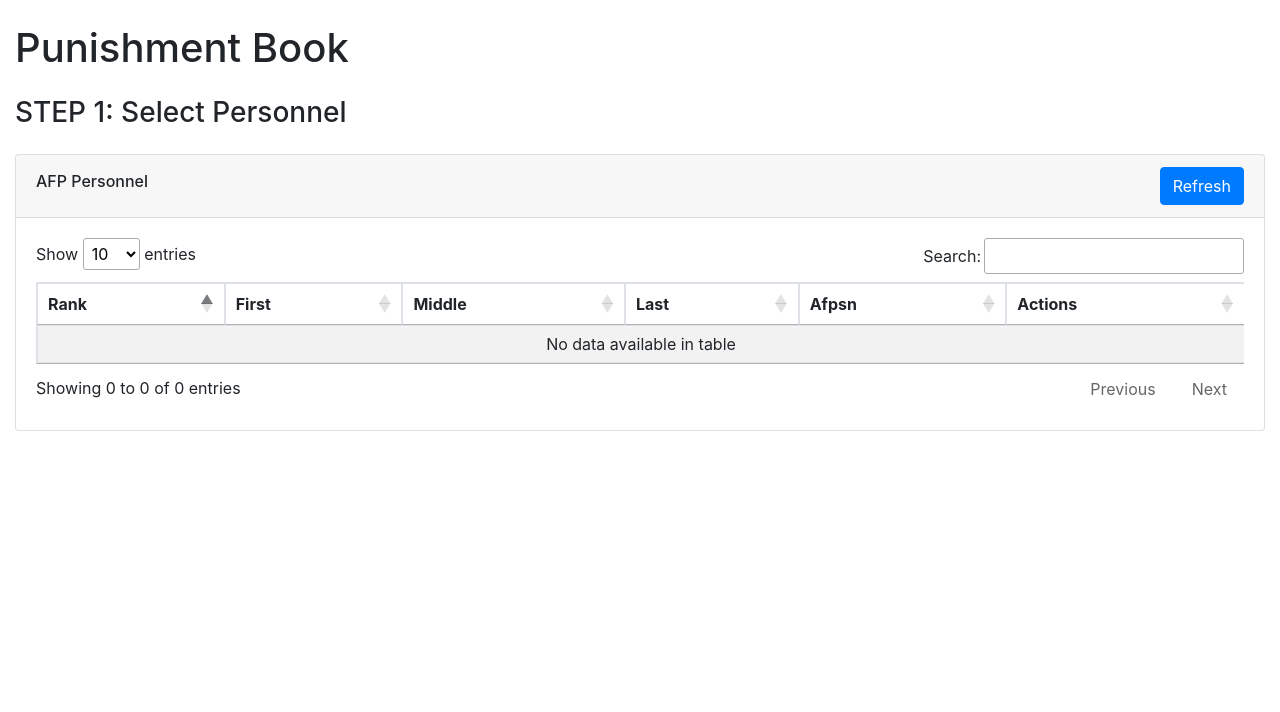
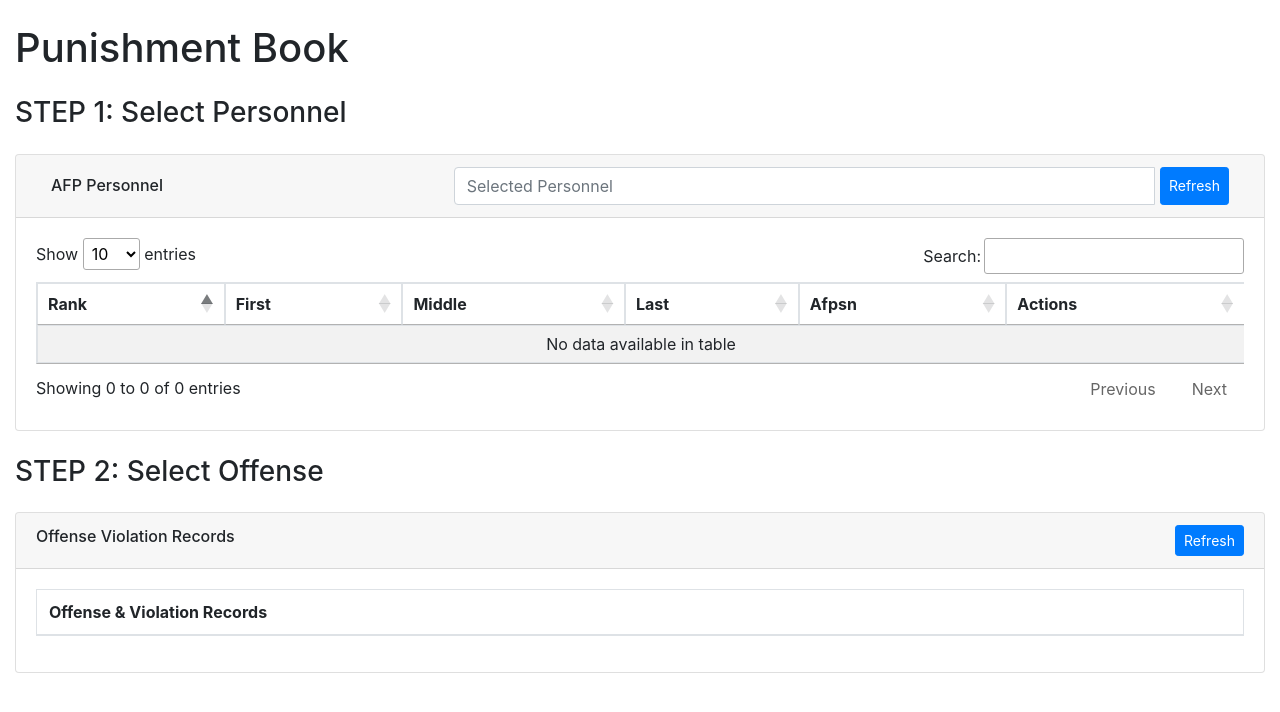
Before and after one commit to codefilterPH/PunishmentBook, a Django app: page /book/ in a window 1280 px wide. Shown: the top 712 px of the page. Run offline with Django 4.2, Linux system fonts and the light colour scheme; data that the repository does not hold is empty; some libraries are stand-ins or nearby versions.

Commit message:
add frontend from afp personnel

```diff
--- /dev/null
+++ b/book/static/js/load_dt_offense.js
@@ -0,0 +1,25 @@
+function initializeOffenseDataTable() {
+
+    var showOffenseTable = $('#showOffenseTable').DataTable({
+        serverSide: true,
+        processing: true,
+        ajax: {
+            url: '/get-offense/',
+            type: 'GET',
+        },
+        columns: [
+            { data: 'violation' },
+            { data: 'actions' }
+        ]
+    });
+
+    // Function to refresh the DataTable
+    function fetchOffense() {
+        showOffenseTable.ajax.reload();
+    }
+
+    // Trigger DataTable refresh when the button is clicked
+    $('#refreshOffenseRecords').on('click', function () {
+        fetchOffense();
+    });
+}
--- a/book/static/js/load_dt_personnel.js
+++ b/book/static/js/load_dt_personnel.js
@@ -1,4 +1,4 @@
-$(document).ready(function () {
+ function initializePersonnelDataTable() {
     // Define the DataTable
     var personnelTable = $('#showPersonnel').DataTable({
         serverSide: true,
@@ -27,4 +27,4 @@ $(document).ready(function () {
     $('#refreshDataTable').on('click', function () {
         fetchPersonnel();
     });
-});
+}
--- a/book/templates/book/punishment_book_page.html
+++ b/book/templates/book/punishment_book_page.html
@@ -21,13 +21,19 @@
     <h1 class="mt-4 mb-4">Punishment Book</h1>
     <h3>STEP 1: Select Personnel</h3>
 
-    <div class="mt-4">
-        <div class="card">
-            <div class="card-header d-flex justify-content-between align-items-center">
-                <h6>AFP Personnel</h6>
-                <button id="refreshDataTable" class="btn btn-primary">Refresh</button>
-            </div>
-            <div class="card-body">
+    <div class="mt-4 b-4">
+         <div class="card">
+             <div class="card-header d-flex justify-content-between align-items-center">
+                 <h6 class="mb-0 col-2">AFP Personnel</h6>
+                 <div class="col-8">
+                     <div class="input-group">
+                        <input type="text" id="personnelSelected" class="form-control" placeholder="Selected Personnel">&nbsp
+                        <button id="refreshDataTable" class="btn btn-primary btn-sm">Refresh</button>
+                     </div>
+                 </div>
+             </div>
+
+             <div class="card-body">
                 <div class="table-responsive">
                     <table class="table table-bordered table-striped clustered" id="showPersonnel">
                         <thead>
@@ -40,9 +46,28 @@
                                 <th>Actions</th>
                             </tr>
                         </thead>
-                        <tbody>
-                            <!-- Table data rows go here -->
-                        </tbody>
+                        <tbody></tbody>
+                    </table>
+                </div>
+             </div>
+         </div>
+    </div>
+
+    <h3 class="mt-4 mb-4">STEP 2: Select Offense</h3>
+
+    <div class="mt-4 mb-4">
+        <div class="card">
+            <div class="card-header d-flex justify-content-between align-items-center">
+                <h6>Offense Violation Records</h6>
+                <button id="refreshOffenseRecords" class="btn btn-primary btn-sm">Refresh</button>
+            </div>
+            <div class="card-body">
+                <div class="table-responsive">
+                    <table class="table table-bordered table-striped clustered" id="showOffenseTable">
+                        <thead>
+                            <tr><th>Offense & Violation Records</th></tr>
+                        </thead>
+                        <tbody></tbody>
                     </table>
                 </div>
             </div>
@@ -52,12 +77,20 @@
 </div>
 {% endblock %}
 {% block extra_js %}
-<!-- jQuery and Bootstrap JS -->
+    <!-- jQuery and Bootstrap JS -->
     <script src="https://code.jquery.com/jquery-3.7.1.min.js" integrity="sha256-/JqT3SQfawRcv/BIHPThkBvs0OEvtFFmqPF/lYI/Cxo=" crossorigin="anonymous"></script>
     <script src="https://maxcdn.bootstrapcdn.com/bootstrap/4.5.2/js/bootstrap.min.js"></script>
     <script src="https://cdn.jsdelivr.net/npm/sweetalert2@10"></script> <!-- SweetAlert2 JS -->
     <script src="https://cdn.datatables.net/v/bs5/dt-1.13.6/datatables.min.js"></script>
     <script src="{% static 'js/load_dt_personnel.js' %}"></script>
+    <script src="{% static 'js/load_dt_offense.js' %}"></script>
+
+    <script>
+        $(document).ready(function () {
+            initializePersonnelDataTable();
+            //initializeOffenseDataTable();
+        });
+    </script>
 {% endblock %}
 </body>
 </html>
--- a/book/urls.py
+++ b/book/urls.py
@@ -4,4 +4,5 @@ from . import views  # Import the view function from the appropriate location
 urlpatterns = [
     path('get-personnel/', views.get_personnel, name='get_personnel'),
     path('book/', views.punishment_book, name='punishment_book'),
+    path('get-offense/', views.get_offense, name='get_offense'),
 ]
--- a/book/views.py
+++ b/book/views.py
@@ -1,7 +1,7 @@
 from django.shortcuts import render
 # from django.contrib.auth.decorators import login_required
 from django.db.models import Q
-from .models import AFP_Personnel
+from .models import AFP_Personnel, OffenseLibrary
 from django.http import JsonResponse
 
 # @login_required
@@ -50,14 +50,63 @@ def get_personnel(request):
         'recordsTotal': total_records,
         'recordsFiltered': total_records,
         'data': [
-            {'rank_id': item.rank_id,
-             'last_name': item.last_name,
-             'first_name': item.first_name,
-             'middle_name': item.middle_name,
-             'afpsn': item.afpsn,
-             'actions': f'<button onclick="submitOffense({item.id})"><i class="bi bi-trash"></i> Submit Offense</button>'} for item in
-            filtered_data
+            {
+                'rank_id': item.rank_id,
+                'last_name': item.last_name,
+                'first_name': item.first_name,
+                'middle_name': item.middle_name,
+                'afpsn': item.afpsn,
+                'actions': f'<button onclick="submitOffense({item.id})" class="btn btn-sm btn-primary mr-auto">Select Personnel</button>'
+            } for item in filtered_data
         ]
     }
 
     return JsonResponse(response)
+
+
+def get_offense(request):
+    """AJAX request to retrieve the personnel's data."""
+    # Define the base queryset
+    base_query = OffenseLibrary.objects.all()
+
+    # Search term
+    search_term = request.GET.get('search[value]', None)
+    if search_term:
+        base_query = base_query.filter(
+            Q(violation__icontains=search_term)
+        )
+
+    # Total records
+    total_records = base_query.count()
+
+    # Order by
+    order_column = int(request.GET.get('order[0][column]', 0))
+    order_dir = request.GET.get('order[0][dir]', 'asc')
+    order_columns = ['violation']
+    if order_dir == 'asc':
+        base_query = base_query.order_by(order_columns[order_column])
+    else:
+        base_query = base_query.order_by(f'-{order_columns[order_column]}')
+
+    # Page and page length
+    start = int(request.GET.get('start', 0))
+    length = int(request.GET.get('length', 10))
+    end = start + length
+
+    # Get the data for the current page
+    filtered_data = base_query[start:end]
+
+    # Construct the JSON response
+    response = {
+        'draw': int(request.GET.get('draw', 0)),
+        'recordsTotal': total_records,
+        'recordsFiltered': total_records,
+        'data': [
+            {
+                'violation': item.violation,
+                'actions': f'<button onclick="refreshOffenseRecords({item.id})">Use</button>'
+            } for item in filtered_data
+        ]
+    }
+
+    return JsonResponse(response)
```
Also changed, not shown: book/tests.py (deleted, +0 -44 lines).
